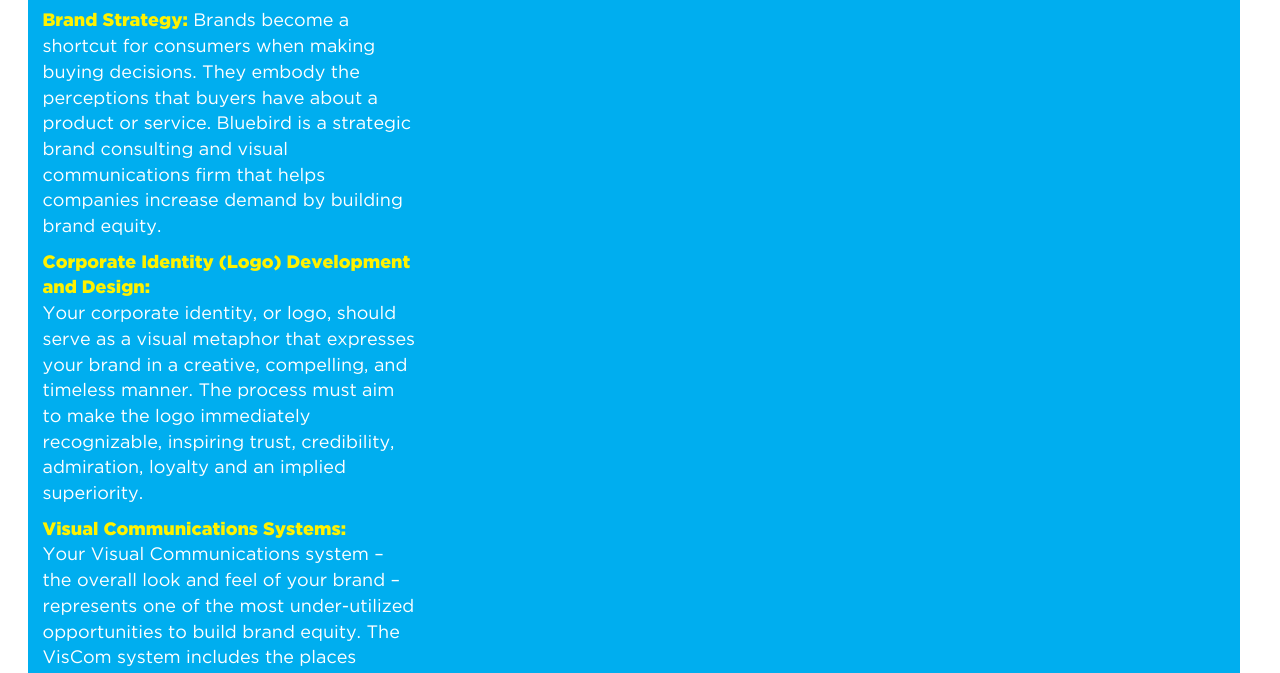
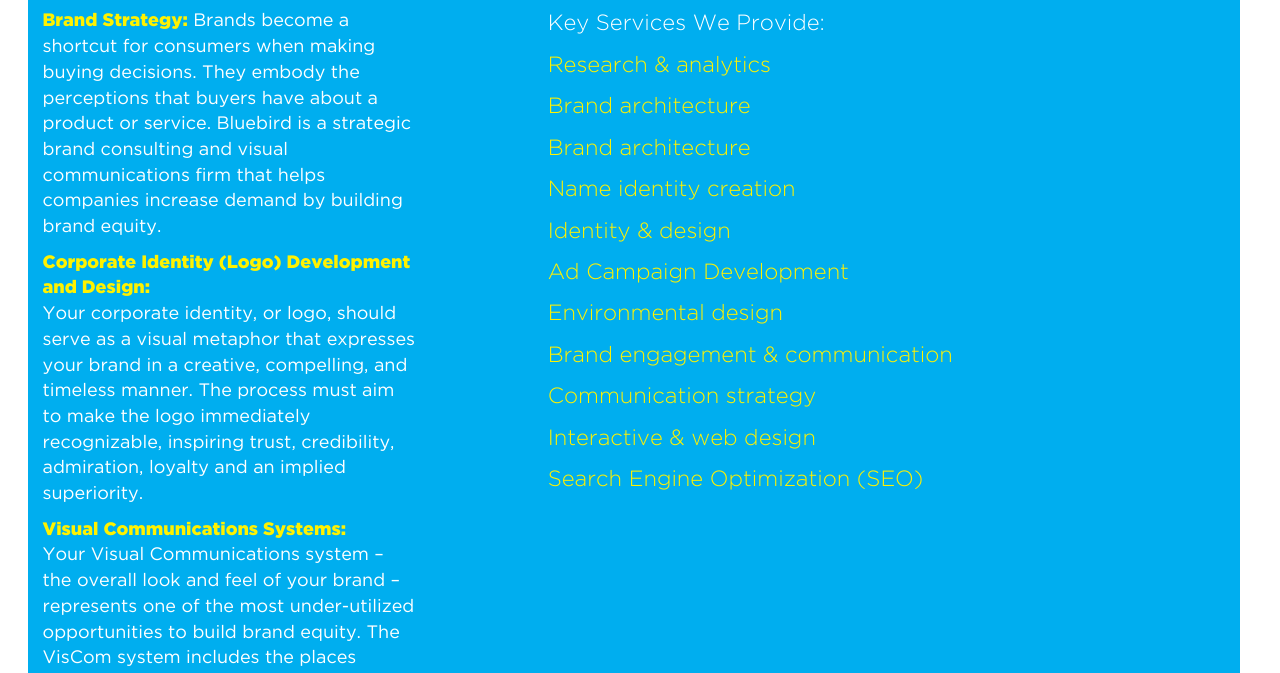
Before and after one commit to Jeagan7494/bluebird, a website: page Public/html/main.html at #!/what-we-do in a window 1280 px wide. Shown: the part 621-1294 px from the top of the page. Drawn offline with nearby package versions, Linux system fonts and the light colour scheme; some packages are replaced by stand-ins of ours; files whose address does not match are found by name.

Commit message:
t5 blue box second column

```diff
--- a/Public/css/main.css
+++ b/Public/css/main.css
@@ -46,6 +46,13 @@
     font-weight: normal;
     font-size: 18px;
 }
+
+.gothamBlack22 {
+    font-family: 'Gotham';
+    font-weight: normal;
+    font-size: 22px;
+}
+
 /*.GothamLight14 {
     font-family: 'Gotham';
     font-weight: lighter;
@@ -60,11 +67,7 @@
 
 
 
-.GothamBlack22 {
-    font-family: 'Gotham';
-    font-weight: normal;
-    font-size: 22px;
-}
+
 
 .GothamBook11 {
     font-family: 'Gotham';
--- a/Public/html/views/what.html
+++ b/Public/html/views/what.html
@@ -12,12 +12,26 @@
             <p class="howWeDoIt white GothamBook18"><span class="yellow GothamBlack18">Visual Communications Systems:</span><br>Your Visual Communications system – the overall look and feel of your brand – represents one of the most under-utilized opportunities to build brand equity. The VisCom system includes the places where your brand will appear (i.e. business cards, marketing materials, website, etc.) enabling you to use design elements, imagery, color, shape and typography to consistently articulate a positive brand image.</p>
             <p class="howWeDoIt white GothamBook18"><span class="yellow GothamBlack18">Website Development:</span> Bluebird differs from Web development firms in that we place a stronger emphasis on strategy and are focused on helping users locate the most important information in the least amount of time. Our Web development philosophy is based upon art, science, and efficiency designed to communicate the brand in a most compelling way.</p>
           </div>
+          <div class="col-md-1"></div>
           <div class="col-md-6">
+            <p class="gothamBlack22 white">Key Services We Provide:</p>
+            <p class="gothamBlack22 yellow">Research &amp; analytics</p>
+            <p class="gothamBlack22 yellow">Brand architecture</p>
+            <p class="gothamBlack22 yellow">Brand architecture</p>
+            <p class="gothamBlack22 yellow">Name identity creation</p>
+            <p class="gothamBlack22 yellow">Identity &amp; design</p>
+            <p class="gothamBlack22 yellow">Ad Campaign Development</p>
+            <p class="gothamBlack22 yellow">Environmental design</p>
+            <p class="gothamBlack22 yellow">Brand engagement &amp; communication</p>
+            <p class="gothamBlack22 yellow">Communication strategy</p>
+            <p class="gothamBlack22 yellow">Interactive & web design</p>
+            <p class="gothamBlack22 yellow">Search Engine Optimization (SEO)</p>
+
 
           </div>
 
         </div>
-        <div class="col-md-3 leadershipText">
+        <div class="col-md-4 leadershipText">
           <p class="blue georgia40">We're a national firm, <br>and then some</p>
           <p class="black gothamBook18">Our clients are large and small, located all across the continental U.S. and even as far away as South America and India. Our clients come from various industries both in B2B and B2C markets. Being centrally located in Denver allows us to be highly accessible to our clients.</p>
         </div>
```
